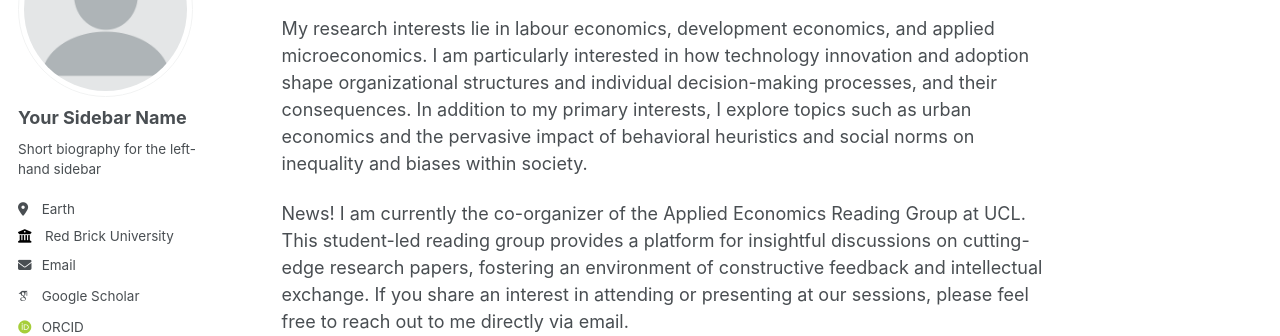
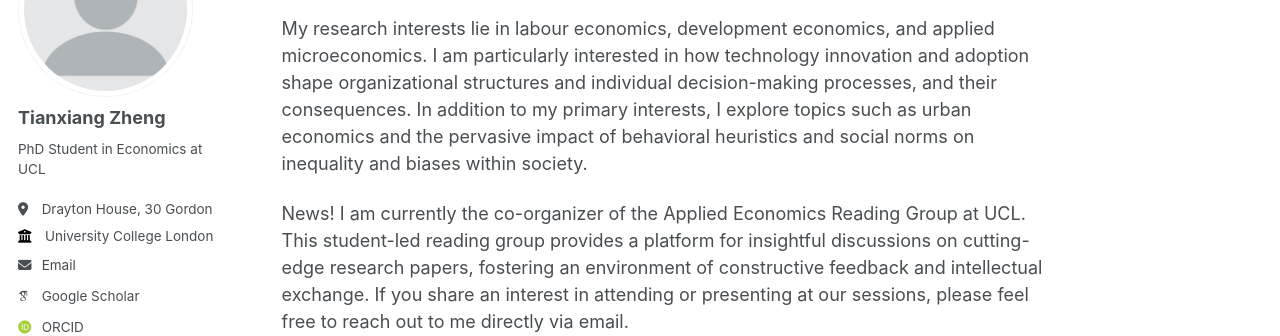
Before and after one commit to zhengtxecon/zhengtxecon.github.io, a Jekyll site: the page built from _pages/about.md, in a window 1280 px wide. Shown: the part 184-520 px from the top of the page. Built offline with Jekyll 4.4.1, drawn with Linux system fonts in a browser that asks for light colours; some web fonts are replaced.

Commit message:
update homepage

```diff
--- a/_config.yml
+++ b/_config.yml
@@ -22,13 +22,13 @@
 author:
   # Biographic information
   avatar           : "profile.png"
-  name             : "Your Sidebar Name"
+  name             : "Tianxiang Zheng"
   pronouns         : # example: "she/her"
-  bio              : "Short biography for the left-hand sidebar"
-  location         : "Earth"
-  employer         : "Red Brick University"
+  bio              : "PhD Student in Economics at UCL"
+  location         : "Drayton House, 30 Gordon Street, London, WC1H 0AN"
+  employer         : "University College London"
   uri              : # URL
-  email            : "none@example.org"
+  email            : "tianxiang.zheng.22@ucl.ac.uk"
 
   # Academic websites
   arxiv            : # URL - Update with the correct link to your profile
```
